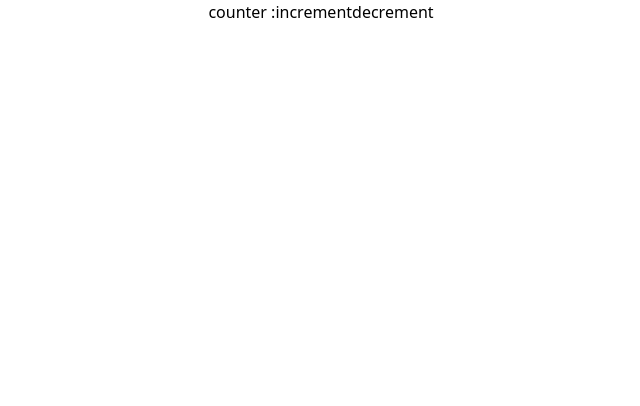
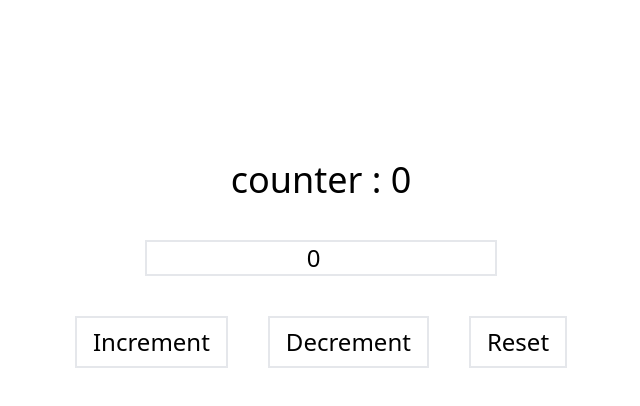
Before and after one commit to Subhadip-FROTEDDEVELOPER/megaProject, a React (Vite) app in the folder movie-card-data/: page / in a window 1280 px wide. Shown: the top 406 px of the page, without its empty margins (319-959 px from the left). Built offline with nearby package versions, Linux system fonts and the light colour scheme.

Commit message:
counter decrement increment

```diff
--- a/movie-card-data/src/components/counter/Counter.jsx
+++ b/movie-card-data/src/components/counter/Counter.jsx
@@ -1,12 +1,51 @@
-import React from "react";
+import React, { useState } from "react";
 
 const Counter = () => {
+  const [counter, setCounter] = useState(0);
+  const [inputValue, setInputValue] = useState(0);
+  const handleInputValue = (value) => {
+    const numericValue = Number(value);
+    if (numericValue >= 0 || value === "") {
+      setInputValue(numericValue);
+    }
+  };
+
+  const handleIncrement = () => {
+    setCounter(counter + inputValue);
+  };
+  const handleDecrement = () => {
+    if (counter > 0) return setCounter(counter - inputValue);
+  };
+  const handleReset = () => {
+    setCounter(0);
+    setInputValue(0);
+  };
   return (
-    <div className="flex items-center justify-center">
-      <h1>counter : </h1>
-      <div className="">
-        <button>increment</button>
-        <button>decrement</button>
+    <div className="flex justify-center items-center mt-40 flex-col gap-10">
+      <h1 className="text-4xl">counter : {counter}</h1>
+      <input
+        type="number"
+        placeholder="Enter Value"
+        className="border-2 focus:invisible text-center text-2xl"
+        value={inputValue}
+        onChange={(e) => handleInputValue(e.target.value)}
+      />
+      <div className=" flex gap-10">
+        <button
+          className="text-2xl border-2 px-4 py-2"
+          onClick={handleIncrement}
+        >
+          Increment
+        </button>
+        <button
+          className="text-2xl border-2 px-4 py-2"
+          onClick={handleDecrement}
+        >
+          Decrement
+        </button>
+        <button className="text-2xl border-2 px-4 py-2" onClick={handleReset}>
+          Reset
+        </button>
       </div>
     </div>
   );
```
